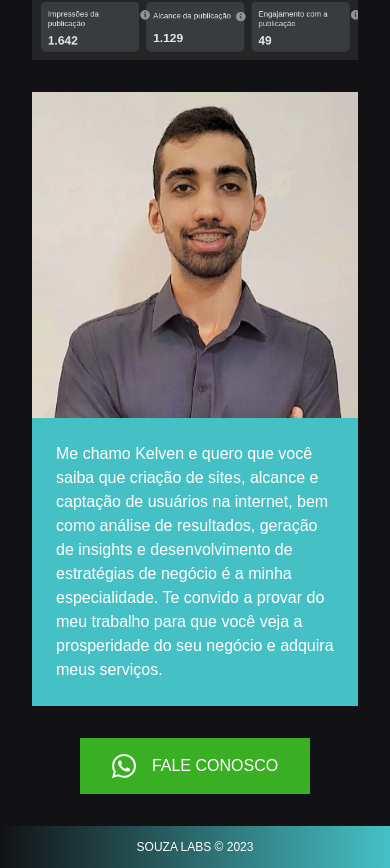
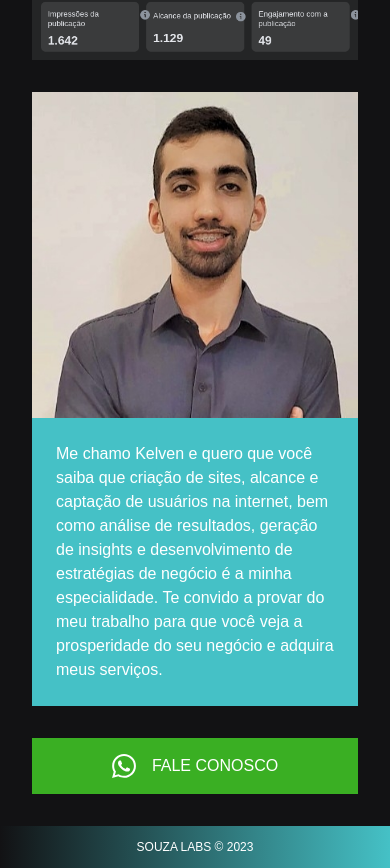
Before and after one commit to souzalabs/job-site, a React (Create React App) app: page / in a window 390 px wide. Shown: the part 856-1724 px from the top of the page. Built offline with nearby package versions, Linux system fonts and the light colour scheme.

Commit message:
Adjusted button width

```diff
--- a/src/pages/Home/components/Body/index.jsx
+++ b/src/pages/Home/components/Body/index.jsx
@@ -24,7 +24,7 @@ export default function Body() {
         <a
           href="https://api.whatsapp.com/send?phone=5516994072920"
           target="_blank"
-          className='flex gap-4 bg-whatsapp py-4 px-8 justify-center align-items sm:w-60 m-auto'
+          className='flex gap-4 bg-whatsapp py-4 px-8 justify-center align-items sm:w-60 sm:m-auto'
         >
           <WhatsApp />
 
```
